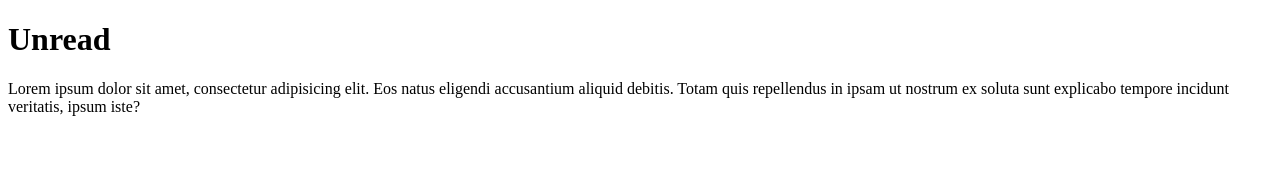
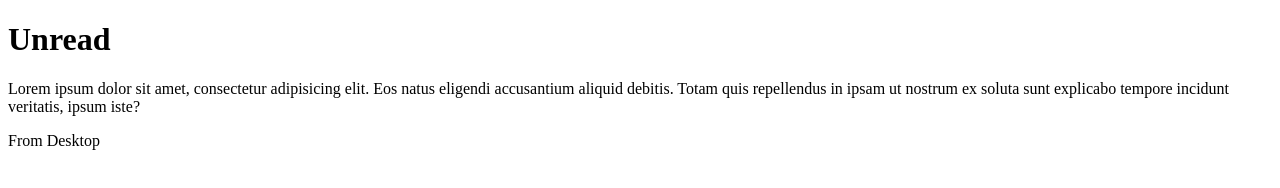
Before and after one commit to Narantsatsralt05/unread, a plain HTML site: page index.html in a window 1280 px wide. Drawn offline with Linux system fonts and the light colour scheme.

Commit message:
just add text

```diff
--- a/index.html
+++ b/index.html
@@ -12,5 +12,7 @@
       eligendi accusantium aliquid debitis. Totam quis repellendus in ipsam ut
       nostrum ex soluta sunt explicabo tempore incidunt veritatis, ipsum iste?
     </p>
+
+    <p>From Desktop</p>
   </body>
 </html>
```
